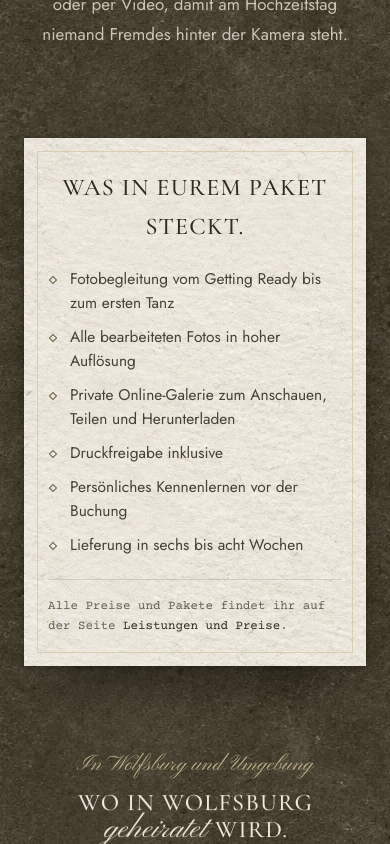
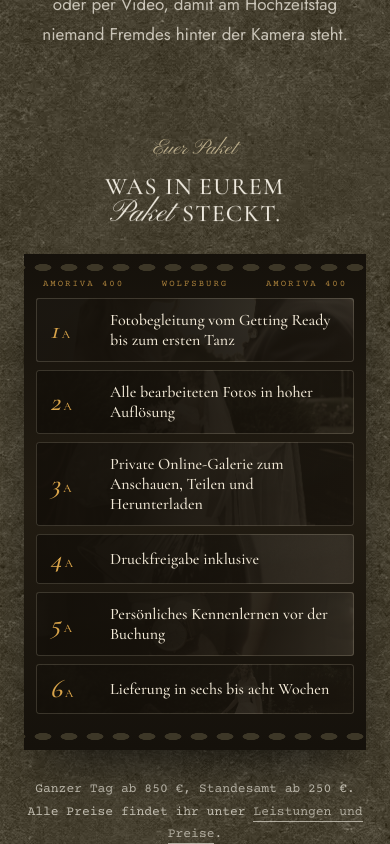
Before and after one commit to Amoriva-Films/personal-website, a Next.js app: page /hochzeitsfotograf-wolfsburg in a window 390 px wide. Shown: the part 2000-2844 px from the top of the page. Built offline with nearby package versions, Linux system fonts and the light colour scheme.

Commit message:
Fotograf Wolfsburg: Paketinhalt als Negativstreifen statt Papierkarte
Co-Authored-By: Claude Opus 5.5 <noreply@anthropic.com>

```diff
--- a/app/hochzeitsfotograf-wolfsburg/page.js
+++ b/app/hochzeitsfotograf-wolfsburg/page.js
@@ -24,6 +24,8 @@ export const metadata = {
 };
 
 const ZIFFER = ['I', 'II', 'III', 'IV'];
+// Blasse Fotos in den Bildern des Filmstreifens, keins davon steht weiter oben
+const FILM = ['/images/hochzeit-1.jpg', '/images/braut-schleier-garten.jpg', '/images/schleier-klavier.jpg', '/images/champagner.jpg', '/images/paare/haende.webp', '/images/braut-drehen.jpg'];
 const ohneStern = (t) => t.replace(/\*/g, '');
 
 const ld = [
@@ -98,14 +100,29 @@ export default function FotografWolfsburg() {
           {s.stil.map((t) => <p key={t.slice(0, 20)} className="v-text">{t}</p>)}
         </section>
 
+        {/* Paketinhalt als Negativstreifen (Nevio 28.10.2026: die Papierkarte war
+            zu langweilig). Jeder Punkt ist ein Bild auf dem Film, mit Bildnummer
+            und Randbeschriftung wie auf einem alten Kleinbildfilm. Nur CSS, am
+            Handy steht der Streifen senkrecht und ruhig. */}
         <section className="v-bahn fw-paket">
-          <div className="fw-blatt">
-            <h2 className="fw-blatt-titel">{ohneStern(s.inhaltTitel)}</h2>
-            <ul className="fw-inhalt">{s.inhalt.map((p) => <li key={p}>{p}</li>)}</ul>
-            <p className="fw-blatt-fuss">
-              Alle Preise und Pakete findet ihr auf der Seite <Link href="/leistungen#preise">Leistungen und Preise</Link>.
-            </p>
+          <p className="v-zeile">Euer Paket</p>
+          <Titel text={s.inhaltTitel} className="v-titel fw-zwischen" />
+          <div className="fw-film">
+            <p className="fw-film-rand fw-film-rand--oben" aria-hidden="true"><span>AMORIVA 400</span><span>WOLFSBURG</span><span>AMORIVA 400</span></p>
+            <ol className="fw-film-bilder">
+              {s.inhalt.map((p, i) => (
+                <li key={p} className="fw-film-bild">
+                  <Image src={FILM[i]} alt="" fill sizes="(max-width: 640px) 90vw, 200px" quality={60} className="fw-film-foto" />
+                  <span className="fw-film-nr" aria-hidden="true">{i + 1}<small>A</small></span>
+                  <span className="fw-film-text">{p}</span>
+                </li>
+              ))}
+            </ol>
+            <p className="fw-film-rand fw-film-rand--unten" aria-hidden="true"><span>▸ 1</span><span>▸ 2</span><span>▸ 3</span><span>▸ 4</span><span>▸ 5</span><span>▸ 6</span></p>
           </div>
+          <p className="fw-film-fuss">
+            Ganzer Tag ab 850 €, Standesamt ab 250 €. Alle Preise findet ihr unter <Link href="/leistungen#preise" className="v-link">Leistungen und Preise</Link>.
+          </p>
         </section>
 
         <section className="v-bahn fw-orte">
@@ -176,18 +193,52 @@ export default function FotografWolfsburg() {
         .fw-stil .v-text + .v-text { margin-top: 16px; }
         .fw-zwischen { margin-bottom: clamp(26px, 3vw, 40px); }
 
-        .fw-blatt { max-width: 720px; margin-inline: auto; padding: clamp(30px, 4.5vw, 60px) clamp(24px, 5vw, 64px); color: var(--tinte);
-          background: var(--blatt-hell) var(--v-papier-fein) 0 0 / 768px repeat;
-          box-shadow: 0 30px 60px -24px rgba(10, 8, 4, .6), 0 2px 6px rgba(10, 8, 4, .25);
-          outline: 1px solid color-mix(in srgb, var(--pergament) 70%, transparent); outline-offset: -14px; }
-        .fw-blatt-titel { margin: 0 0 20px; text-align: center; font-family: var(--font-display), Georgia, serif; font-weight: 500; font-size: clamp(24px, 2.2vw, 30px); text-transform: uppercase; letter-spacing: .05em; }
-        .fw-inhalt { list-style: none; margin: 0; padding: 0; display: flex; flex-direction: column; gap: 10px;
-          font-family: var(--font-text), system-ui, sans-serif; font-size: 15.5px; line-height: 1.55; color: color-mix(in srgb, var(--tinte) 88%, transparent); }
-        .fw-inhalt li { position: relative; padding-left: 22px; }
-        .fw-inhalt li::before { content: ''; position: absolute; left: 2px; top: .62em; width: 6px; height: 6px; border: 1px solid var(--oliv-braun); transform: rotate(45deg); }
-        .fw-blatt-fuss { margin: 22px 0 0; padding-top: 16px; border-top: 1px solid color-mix(in srgb, var(--tinte) 14%, transparent);
-          font-family: var(--font-maschine), ui-monospace, monospace; font-size: 12.5px; line-height: 1.6; color: color-mix(in srgb, var(--tinte) 72%, transparent); }
-        .fw-blatt-fuss a { color: var(--tinte); text-underline-offset: 3px; }
+        .fw-paket { text-align: center; }
+        /* Negativstreifen: dunkler Film, oben und unten Perforation, dazwischen
+           die Bilder. Leicht schraeg, wie hingelegt. */
+        .fw-film {
+          --loch: 14px; position: relative; max-width: 1180px; margin: 0 auto; padding: calc(var(--loch) * 2.4) 0;
+          background: linear-gradient(to bottom, #15110b, #221c12 50%, #15110b);
+          box-shadow: 0 30px 50px -24px rgba(0, 0, 0, .75);
+          rotate: -1.2deg;
+        }
+        .fw-film::before, .fw-film::after { content: ''; position: absolute; left: 0; right: 0; height: var(--loch); pointer-events: none;
+          background: radial-gradient(closest-side, var(--nacht) 0 60%, transparent 68%) 6px 0 / 26px 100% repeat-x; }
+        .fw-film::before { top: 8px; } .fw-film::after { bottom: 8px; }
+        .fw-film-rand { position: absolute; left: 0; right: 0; margin: 0; display: flex; justify-content: space-around; pointer-events: none;
+          font-family: var(--font-maschine), ui-monospace, monospace; font-size: 10px; letter-spacing: .3em; color: #d9a44a; opacity: .75; }
+        .fw-film-rand--oben { top: calc(var(--loch) + 12px); }
+        .fw-film-rand--unten { bottom: calc(var(--loch) + 12px); }
+        .fw-film-bilder { list-style: none; margin: 0; padding: 22px 18px; display: grid; grid-template-columns: repeat(6, 1fr); gap: 12px; counter-reset: bild; }
+        .fw-film-bild { position: relative; display: flex; flex-direction: column; justify-content: space-between; gap: 14px; aspect-ratio: 3 / 3.4; padding: 14px 14px 16px; text-align: left;
+          background: radial-gradient(120% 90% at 30% 20%, rgba(255, 236, 200, .1), transparent 60%), #2a2318;
+          outline: 1px solid rgba(231, 220, 196, .18); outline-offset: -1px; border-radius: 3px;
+          transition: transform 500ms var(--v-ease), background-color 500ms var(--v-ease); }
+        @media (hover: hover) { .fw-film-bild:hover { transform: translateY(-6px); background-color: #342b1d; } }
+        .fw-film-bild { overflow: hidden; isolation: isolate; }
+        .fw-film-foto { z-index: -1; object-fit: cover; opacity: .34; filter: sepia(.55) saturate(.7) contrast(1.05); transition: opacity 600ms var(--v-ease), transform 1200ms var(--v-ease); }
+        .fw-film-bild::after { content: ''; position: absolute; inset: 0; z-index: -1; pointer-events: none; background: linear-gradient(to top, rgba(18, 14, 8, .92) 18%, rgba(18, 14, 8, .25) 70%, rgba(18, 14, 8, .1)); }
+        @media (hover: hover) { .fw-film-bild:hover .fw-film-foto { opacity: .6; transform: scale(1.06); } }
+        .fw-film-nr { font-family: var(--font-display), Georgia, serif; font-style: italic; font-weight: 500; font-size: 34px; line-height: 1; color: #d9a44a; }
+        .fw-film-nr small { margin-left: 3px; font-size: .45em; font-style: normal; letter-spacing: .1em; }
+        .fw-film-text { font-family: var(--font-display), Georgia, serif; font-weight: 500; font-size: clamp(16px, 1.3vw, 19px); line-height: 1.25; color: #f1e8d6; }
+        .fw-film-fuss { max-width: 620px; margin: clamp(28px, 3vw, 40px) auto 0; font-family: var(--font-maschine), ui-monospace, monospace; font-size: 13px; line-height: 1.7; color: color-mix(in srgb, var(--ton) 75%, transparent); }
+
+        /* Tablet: zwei Reihen zu drei Bildern */
+        @media (max-width: 1080px) { .fw-film-bilder { grid-template-columns: repeat(3, 1fr); } .fw-film-bild { aspect-ratio: auto; min-height: 150px; } }
+        /* Handy: ruhig und schlicht. Streifen gerade, Bilder als Zeilen
+           (Nummer links, Text rechts), Perforation bleibt oben und unten */
+        @media (max-width: 640px) {
+          .fw-film { rotate: 0deg; --loch: 11px; }
+          .fw-film-rand { font-size: 9px; letter-spacing: .22em; }
+          .fw-film-rand--unten { display: none; }
+          .fw-film-bilder { grid-template-columns: 1fr; gap: 8px; padding: 18px 12px 10px; }
+          .fw-film-bild { flex-direction: row; align-items: center; justify-content: flex-start; gap: 16px; min-height: 0; padding: 12px 14px; }
+          .fw-film-nr { flex: 0 0 44px; font-size: 26px; }
+          .fw-film-text { font-size: 16px; }
+          .fw-film-foto { opacity: .26; }
+          .fw-film-bild::after { background: linear-gradient(to right, rgba(18, 14, 8, .9) 30%, rgba(18, 14, 8, .45)); }
+        }
 
         .fw-orte { text-align: center; }
         .fw-orte-text { max-width: 640px; margin: 0 auto; }
```
